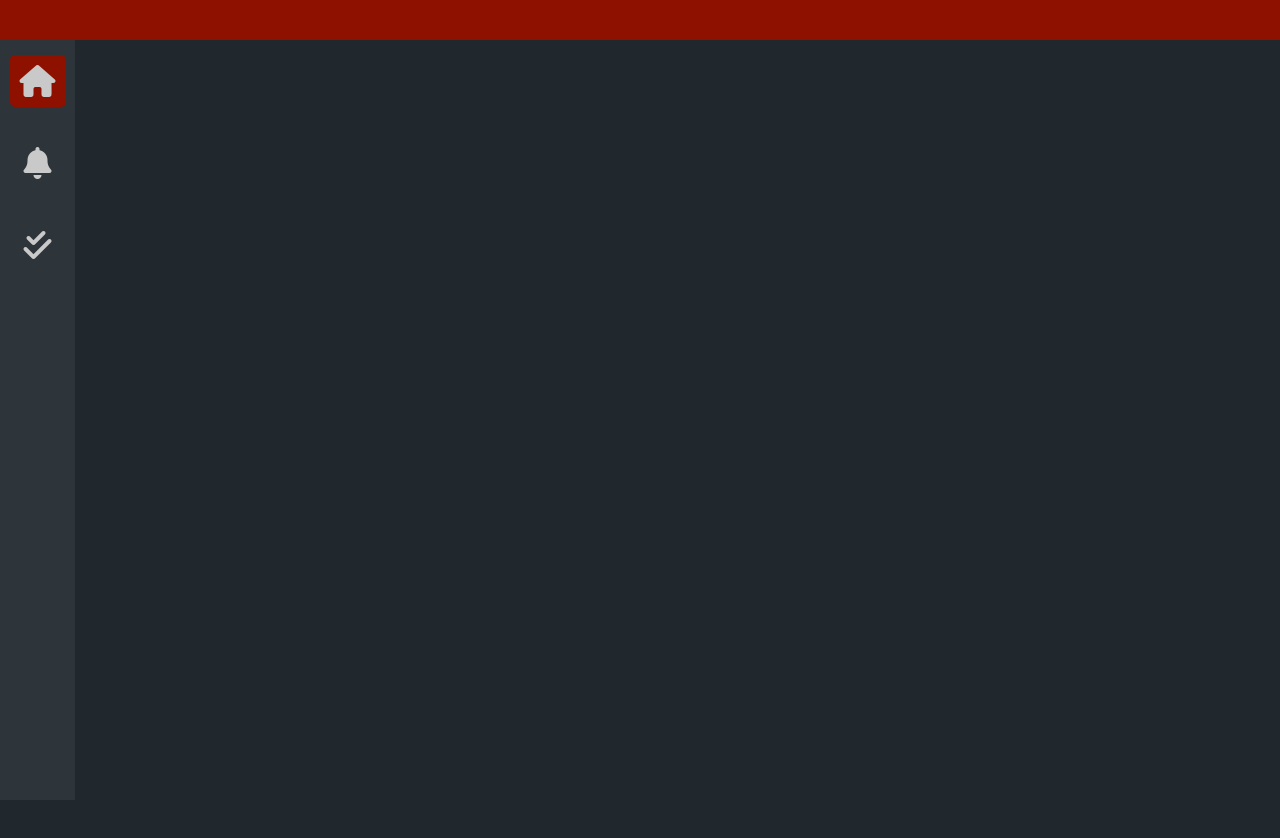
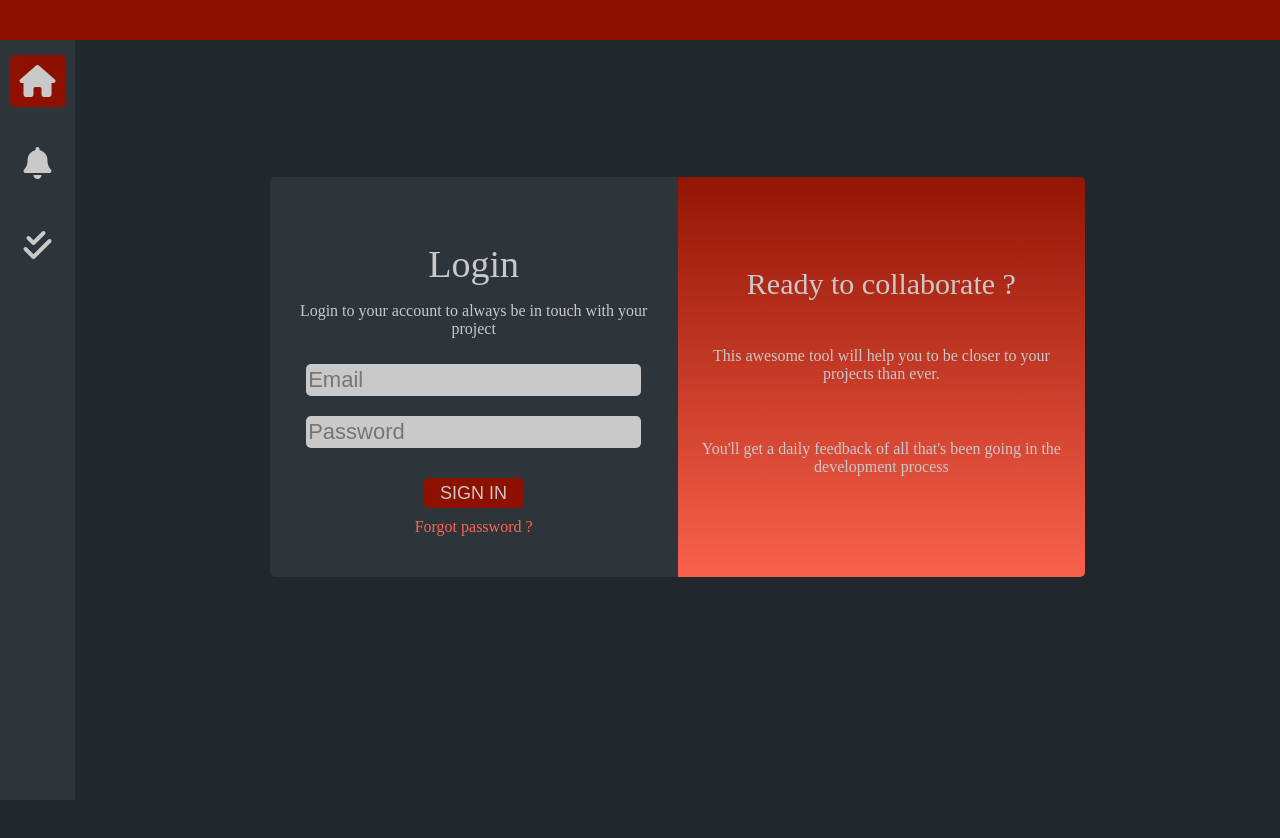
Before and after one commit to aklipfel/project-tracker, a Vue app: page /auth in a window 1280 px wide. Shown: the top 838 px of the page. Before the commit the page ends 800 px from the top, so only its background shows below. Built offline with nearby package versions, Linux system fonts and the light colour scheme.

Commit message:
Login Page

```diff
--- a/src/App.vue
+++ b/src/App.vue
@@ -32,7 +32,7 @@ export default {
   -webkit-font-smoothing: antialiased;
   -moz-osx-font-smoothing: grayscale;
   text-align: center;
-  color: #2c3e50;
+  color:$lightgrey;
   height: inherit;
   font-family: "Rubik";
 }
@@ -45,11 +45,14 @@ body {
   margin: 0;
   height: 95vh;
   background-color: $dark;
+  overflow:hidden;
 }
 
 .view{
   padding:20px;
+  padding-bottom:0px;
   margin-left: $nav_width;
+  height:inherit;
 }
 
 h1 {
@@ -76,4 +79,12 @@ h4 {
   margin: 0px;
   font-size: 20px;
 }
+
+.grey-container{
+  background-color:$darkgrey;
+  border-radius:5px;
+  min-height:50px;
+  padding:10px;
+  overflow: hidden;
+}
 </style>
--- a/src/router/index.js
+++ b/src/router/index.js
@@ -9,6 +9,11 @@ const routes = [
     path: '/',
     name: 'Home',
     component: Home
+  },
+  {
+    path: '/auth',
+    name: 'Auth',
+    component: () => import(/* webpackChunkName: "about" */ '../views/Auth.vue')
   },
   {
     path: '/updates',
--- a/src/views/About.vue
+++ /dev/null
@@ -1,5 +0,0 @@
-<template>
-  <div class="about">
-    <h1>This is an about page</h1>
-  </div>
-</template>
--- /dev/null
+++ b/src/views/Auth.vue
@@ -0,0 +1,132 @@
+<template>
+  <div id="login">
+    <div class="grey-container">
+      <div class="left">
+        <div class="text">
+          <h1>Login</h1>
+          <p>Login to your account to always be in touch with your project</p>
+        </div>
+        <form @submit.prevent>
+          <div class="inputs">
+            <input type="text" placeholder="Email" v-model.trim="email" />
+            <input type="text" placeholder="Password" v-model.trim="password" />
+            <button>SIGN IN</button>
+          </div>
+        </form>
+        <div class="links">
+          <a>Forgot password ? </a>
+        </div>
+      </div>
+
+      <div class="overlay">
+        <div class="text">
+          <h1>Ready to collaborate ?</h1>
+          <p>
+            This awesome tool will help you to be closer to your projects than
+            ever.
+          </p>
+          <p>
+            You'll get a daily feedback of all that's been going in the
+            development process
+          </p>
+        </div>
+      </div>
+    </div>
+  </div>
+</template>
+
+<script>
+export default {
+  name: "Auth",
+};
+</script>
+
+<style lang="scss" scoped>
+@import "@/assets/scss/_variables.scss";
+#login {
+  height: 100vh;
+  width: 100%;
+  display: flex;
+  justify-content: center;
+  margin-top: 10%;
+
+  .grey-container {
+    display: flex;
+    justify-content: center;
+    align-items: center;
+    width: 70%;
+    padding: 0;
+    height: 50%;
+  }
+
+  .overlay {
+    width: 50%;
+    height: 100%;
+    padding: 20px;
+    background: linear-gradient($darkred, #fe6550);
+
+    display: flex;
+	flex-direction: column;
+	align-items: center;
+	justify-content: center;
+    .text {
+      display: flex;
+      flex-direction: column;
+	  justify-content: space-evenly;
+	  height: 70%;
+      h1 {
+        text-align: center;
+        font-size: 30px;
+      }
+    }
+  }
+
+  .left {
+    width: 50%;
+    height: 70%;
+    padding: 20px;
+    h1 {
+      text-align: center;
+    }
+
+    .links {
+      padding: 10px;
+      a {
+        color: #fe6550;
+      }
+    }
+    form {
+      .inputs {
+        display: flex;
+        flex-direction: column;
+        justify-content: center;
+        align-items: center;
+        width: 100%;
+
+        input {
+          border: none;
+          border-radius: 5px;
+          height: 30px;
+          margin: 10px 0;
+          width: 90%;
+          background-color: $lightgrey;
+          font-size: 22px;
+        }
+
+        button {
+          height: 30px;
+          margin: 0px 10px;
+          min-width: 100px;
+          padding: 5px;
+          border: none;
+          border-radius: 5px;
+          color: $lightgrey;
+          font-size: 18px;
+          margin-top: 20px;
+          background-color: $darkred;
+        }
+      }
+    }
+  }
+}
+</style>
--- /dev/null
+++ b/src/views/Tasks.vue
@@ -0,0 +1,5 @@
+<template>
+  <div id="tasks">
+	  <h1>WIP</h1>
+  </div>
+</template>
--- /dev/null
+++ b/src/views/Updates.vue
@@ -0,0 +1,21 @@
+<template>
+  <div class="updates">
+    <TopBar title="Mise à jour : Design v0.1">
+      <!-- <button class="accept">VALIDER</button>
+      <button class="red">REFUSER</button> -->
+      <button class="accept"><i class="fas fa-check fa-lg"></i>ACCEPTER</button>
+      <button class="red"><i class="fas fa-times fa-lg"></i>REFUSER</button>
+    </TopBar>
+  </div>
+</template>
+
+
+<script>
+import TopBar from '@/components/TopBar'
+export default {
+  name:"Updates",
+  components : {
+    TopBar
+  }
+}
+</script>
```
